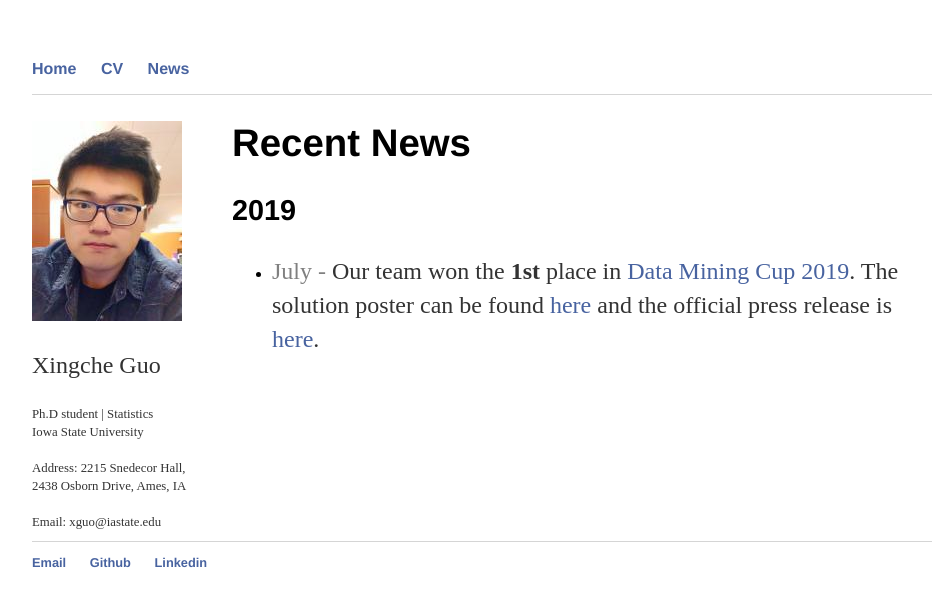
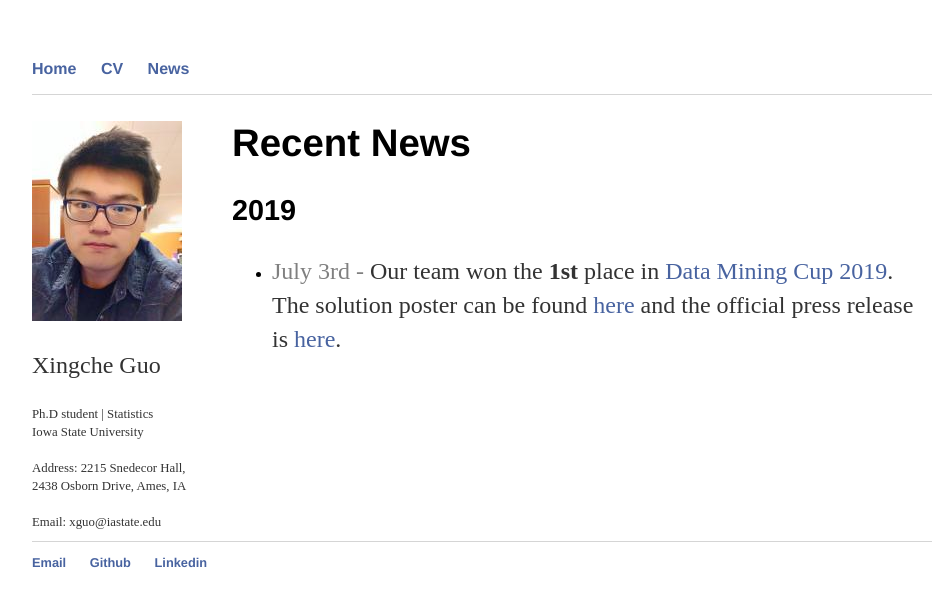
Before and after one commit to xingcheg/xingcheg.github.io, a Jekyll site: the page built from news/index.html, in a window 1280 px wide. Shown: the top 607 px of the page, without its empty margins (158-1102 px from the left). Built offline with Jekyll 4.4.1, drawn with Linux system fonts in a browser that asks for light colours.

Commit message:
Update index.html

```diff
--- a/news/index.html
+++ b/news/index.html
@@ -8,7 +8,7 @@ title: Recent News
 <h3> 2019 </h3>
 
 <ul>
-  <li><p> <span style="color: #808080">July - </span>
+  <li><p> <span style="color: #808080">July 3rd - </span>
 	  Our team won the <b>1st</b> place in <a href="https://www.data-mining-cup.com/dmc-2019/">Data Mining Cup 2019</a>.
 	  The solution poster can be found
 	  <a href="https://github.com/xingcheg/dmc2019_1st_place/blob/master/poster.pdf">here</a>
```
